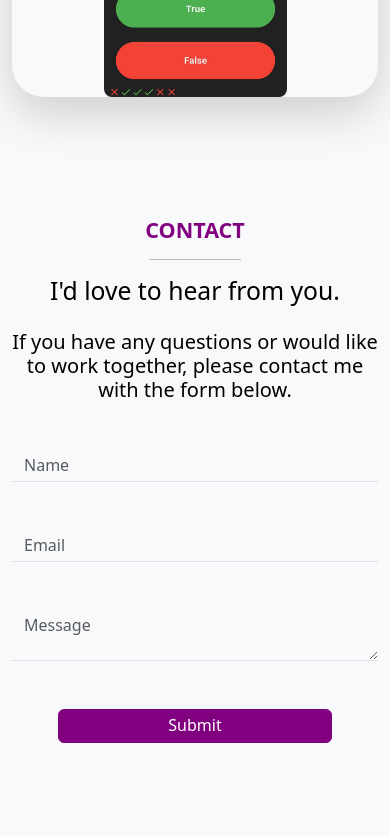
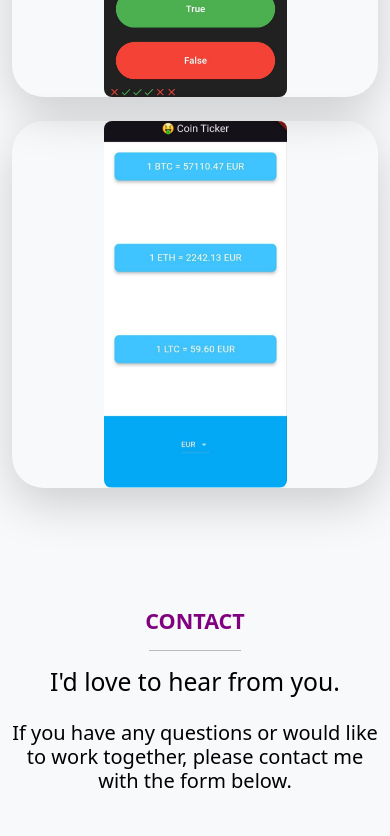
Before and after one commit to nathanbelaynehf/NathanB, a website: page index.html in a window 390 px wide. Shown: the part 6040-6876 px from the top of the page. Drawn offline with nearby package versions, Linux system fonts and the light colour scheme; files that its build step writes are made by us from their sources.

Commit message:
Added a coin app

```diff
--- a/index.html
+++ b/index.html
@@ -464,6 +464,23 @@
             </a>
           </div>
         </div>
+        <div class="col-md-6 mb-4">
+          <div class="project shadow-lg rounded-5 text-center">
+            <a
+              href="images/coin.jpg"
+              data-lightbox="images"
+              data-title="My Coin App"
+            >
+            <a href="https://www.dropbox.com/scl/fi/l7p69i20c8dibulme5cw4/Currency.apk?rlkey=byyn8s5w71ynytcf6gcn7qknb&st=t007b3uj&dl=1">
+              <img
+                src="images/coin.jpg"
+                alt=""
+                class="img-fluid rounded-3 w-50 h-50"
+              />
+              </a>
+            </a>
+          </div>
+        </div>
       </div>
     </div>
   </section>
```
Also changed, not shown: images/coin.jpg (added).
